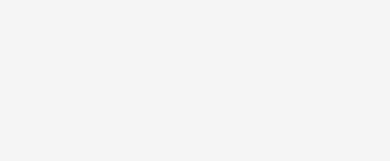
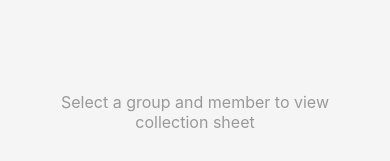
Before and after one commit to KumarRaji/chitcollection, a React (Create React App) app in the folder client/: page /dashboard in a window 390 px wide. Shown: the part 680-841 px from the top of the page. Built offline with nearby package versions, Linux system fonts and the light colour scheme; no server answers; sample sign-in values are in the browser's storage.

Commit message:
print screen design changeand responsive

```diff
--- a/client/src/App.css
+++ b/client/src/App.css
@@ -150,6 +150,11 @@
     min-height: 55vh;
   }
 
+  .main-content.main-content--empty {
+    min-height: 0;
+    justify-content: flex-end;
+  }
+
   .member-item,
   .group-item {
     padding: 12px;
@@ -159,6 +164,12 @@
   .placeholder {
     font-size: 16px;
     padding: 40px 15px;
+  }
+
+  .main-content.main-content--empty .placeholder {
+    flex: 0 0 auto;
+    padding: 22px 16px;
+    font-size: 16px;
   }
 }
 
@@ -202,6 +213,12 @@
     min-height: 50vh;
   }
 
+  .main-content.main-content--empty {
+    min-height: 0;
+    padding: 10px 12px;
+    justify-content: flex-end;
+  }
+
   .member-item,
   .group-item {
     padding: 10px;
@@ -212,4 +229,11 @@
     font-size: 15px;
     padding: 30px 12px;
   }
+
+  /* 412x732-like screens: keep the "select group/member" area compact */
+  .main-content--empty .placeholder {
+    font-size: 14px;
+    padding: 16px 10px;
+    flex: 0 0 auto;
+  }
 }
--- a/client/src/components/Dashboard.js
+++ b/client/src/components/Dashboard.js
@@ -116,7 +116,7 @@ function Dashboard() {
           )}
         </div>
 
-        <div className="main-content">
+        <div className={`main-content ${selectedMember ? '' : 'main-content--empty'}`}>
           {selectedMember ? (
             <CollectionSheet member={selectedMember} />
           ) : (
```
